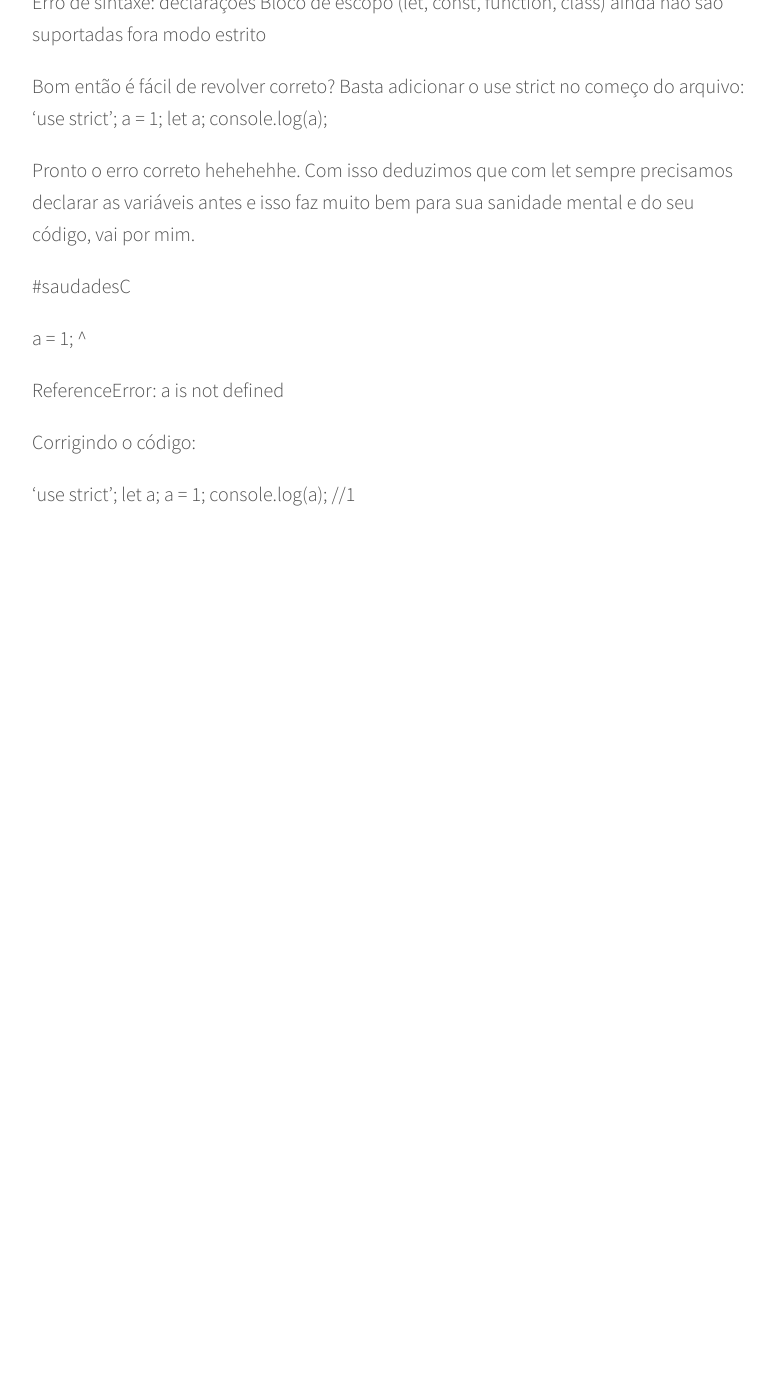
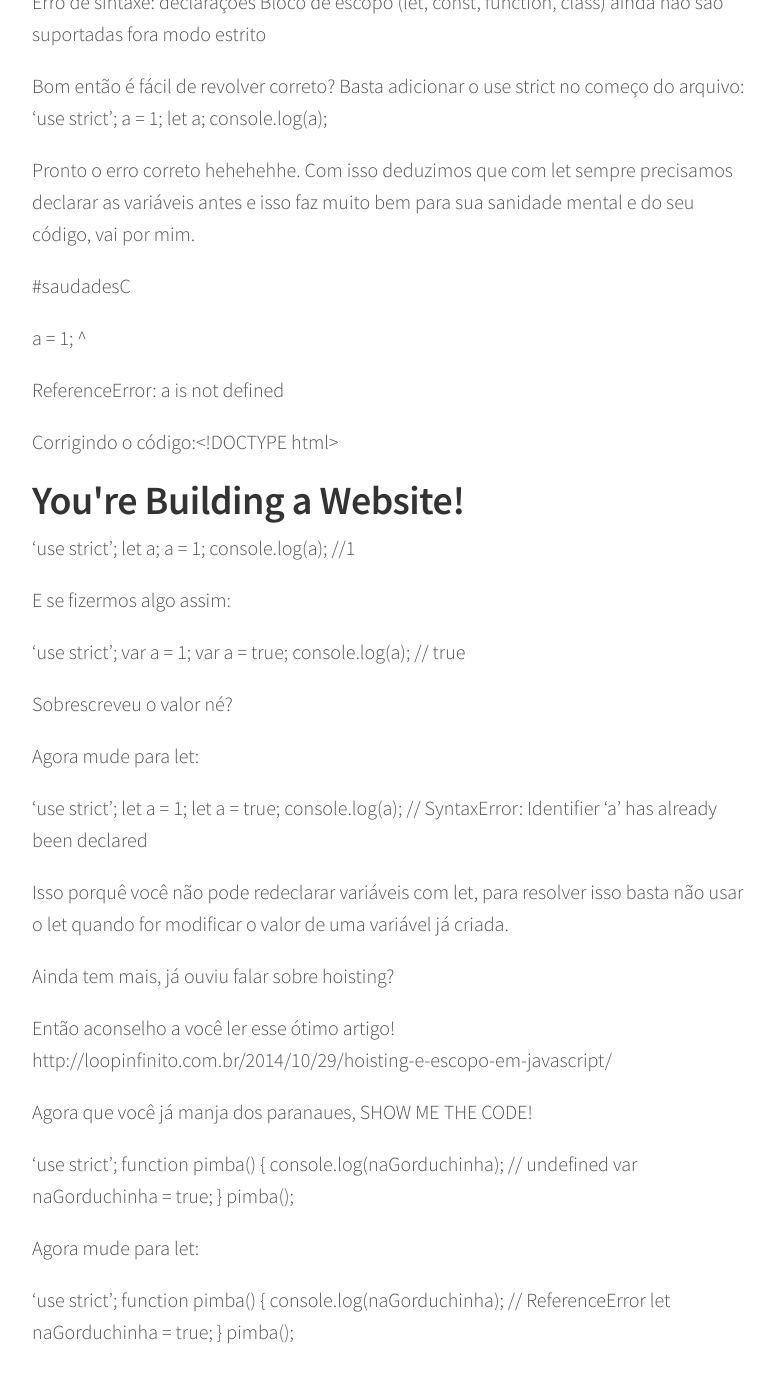
Before and after one commit to indrajithbandara/debug-blog, a Jekyll site: the page built from _posts/2016-05-15-nodejs.md, in a window 1280 px wide and 1400 px high, scrolled down 14748 px. Shown: the top 1383 px of the window, without its empty margins (248-1022 px from the left). Built offline with Jekyll 4.4.1, drawn with Linux system fonts in a browser that asks for light colours; comment, search, counter and statistics services are not loaded; before the commit the page ends 15378 px from its top, so only the background shows below that.

Commit message:
sobe caralho de asa

```diff
--- a/_config.yml
+++ b/_config.yml
@@ -9,5 +9,4 @@ github_username: debug@github
 
 # Build settings
 markdown: kramdown
-highlighter: pygments
 permalink: /:title
--- a/_posts/2016-05-15-nodejs.md
+++ b/_posts/2016-05-15-nodejs.md
@@ -631,9 +631,67 @@ a = 1;
 
 ReferenceError: a is not defined
 
-Corrigindo o código:
+Corrigindo o código:<!DOCTYPE html>
+<html>
+<head>
+	<title>Ollie Bike Sharing</title>
+	<meta charset="utf-8"/>
+	<link rel="stylesheet" type="text/css" href="main.css">
+</head>
+<body>
+	<h1>You're Building a Website!</h1>
+</body>
+</html>
+
 
 'use strict';
 let a;
 a = 1;
 console.log(a); //1
+
+
+E se fizermos algo assim:
+
+'use strict';
+var a = 1;
+var a = true;
+console.log(a); // true
+
+Sobrescreveu o valor né?
+
+
+Agora mude para let:
+
+'use strict';
+let a = 1;
+let a = true;
+console.log(a); // SyntaxError: Identifier 'a' has already been declared
+
+
+Isso porquê você não pode redeclarar variáveis com let, para resolver isso basta não usar o let quando
+for modificar o valor de uma variável já criada.
+
+Ainda tem mais, já ouviu falar sobre hoisting?
+
+
+Então aconselho a você ler esse ótimo artigo! http://loopinfinito.com.br/2014/10/29/hoisting-e-escopo-em-javascript/
+
+Agora que você já manja dos paranaues,
+SHOW ME THE CODE!
+
+
+'use strict';
+function pimba() {
+  console.log(naGorduchinha); // undefined
+  var naGorduchinha = true;
+}
+pimba();
+
+Agora mude para let:
+
+'use strict';
+function pimba() {
+  console.log(naGorduchinha); // ReferenceError
+  let naGorduchinha = true;
+}
+pimba();
```
